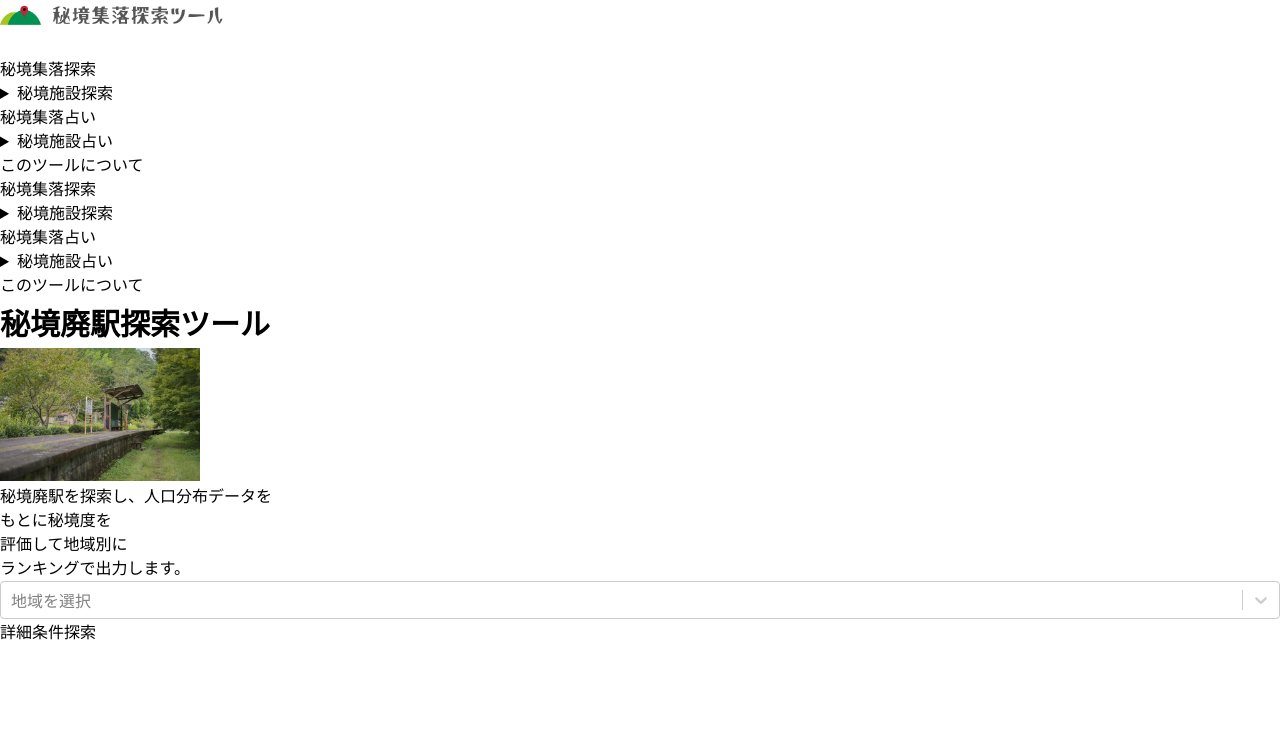
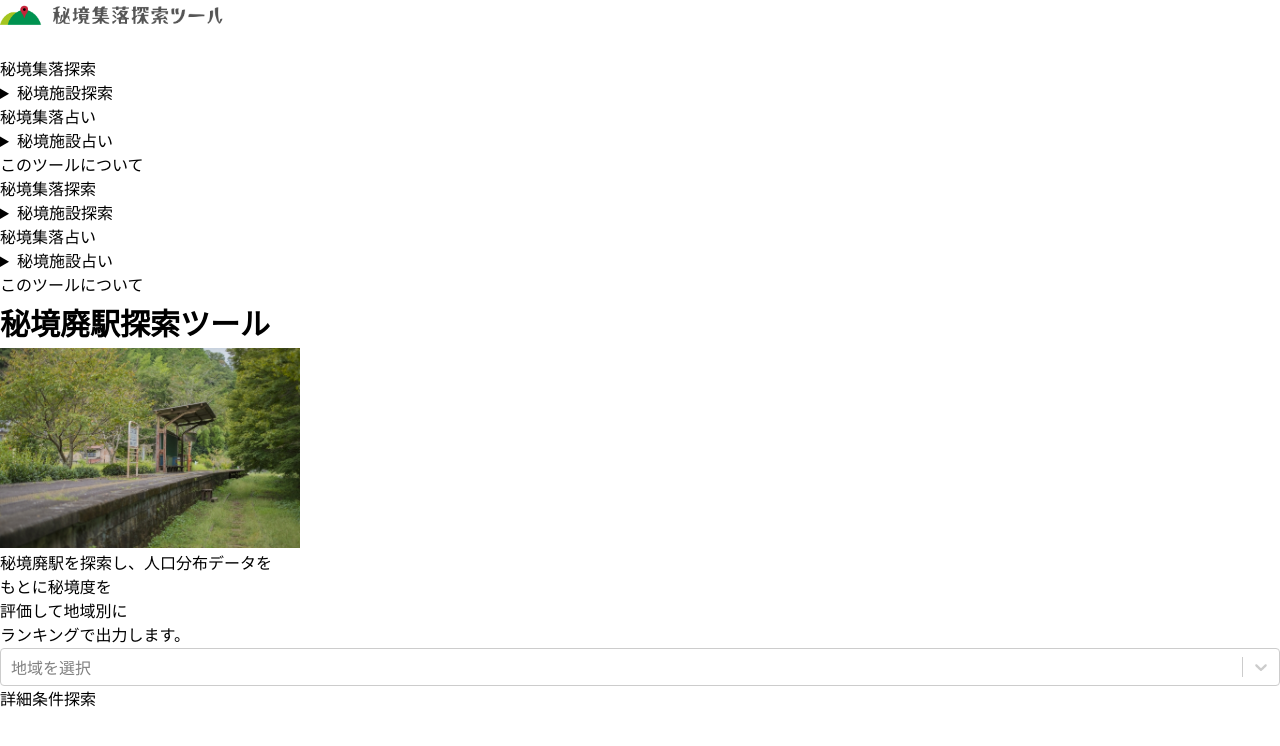
Before and after one commit to ogawa-tomo/search-isolated-villages-2-front, a Next.js app: page /abandoned_station in a window 1280 px wide. Shown: the top 746 px of the page. Built offline with nearby package versions, Linux system fonts and the light colour scheme.

Commit message:
ロゴの高さを揃える

```diff
--- a/src/app/[facultyCategoryPathName]/page.tsx
+++ b/src/app/[facultyCategoryPathName]/page.tsx
@@ -32,7 +32,6 @@ export default function Page({ params, searchParams }: Props) {
         className="m-auto"
         src={facultyCategoryLogo(facultyCategoryName)}
         alt={facultyCategoryName}
-        width={200}
         height={200}
       />
       <p className="text-center">
--- a/src/app/fortune/[facultyCategoryPathName]/page.tsx
+++ b/src/app/fortune/[facultyCategoryPathName]/page.tsx
@@ -29,7 +29,6 @@ export default function Page({ params }: Props) {
         className="m-auto"
         src={facultyCategoryLogo(facultyCategoryName)}
         alt={facultyCategoryName}
-        width={200}
         height={200}
       />
       <p className="text-center">
--- a/src/app/fortune/page.tsx
+++ b/src/app/fortune/page.tsx
@@ -15,7 +15,6 @@ export default function Page() {
         className="m-auto"
         src={logo}
         alt="集落"
-        width={200}
         height={200}
       />
       <p className="text-center">
```
